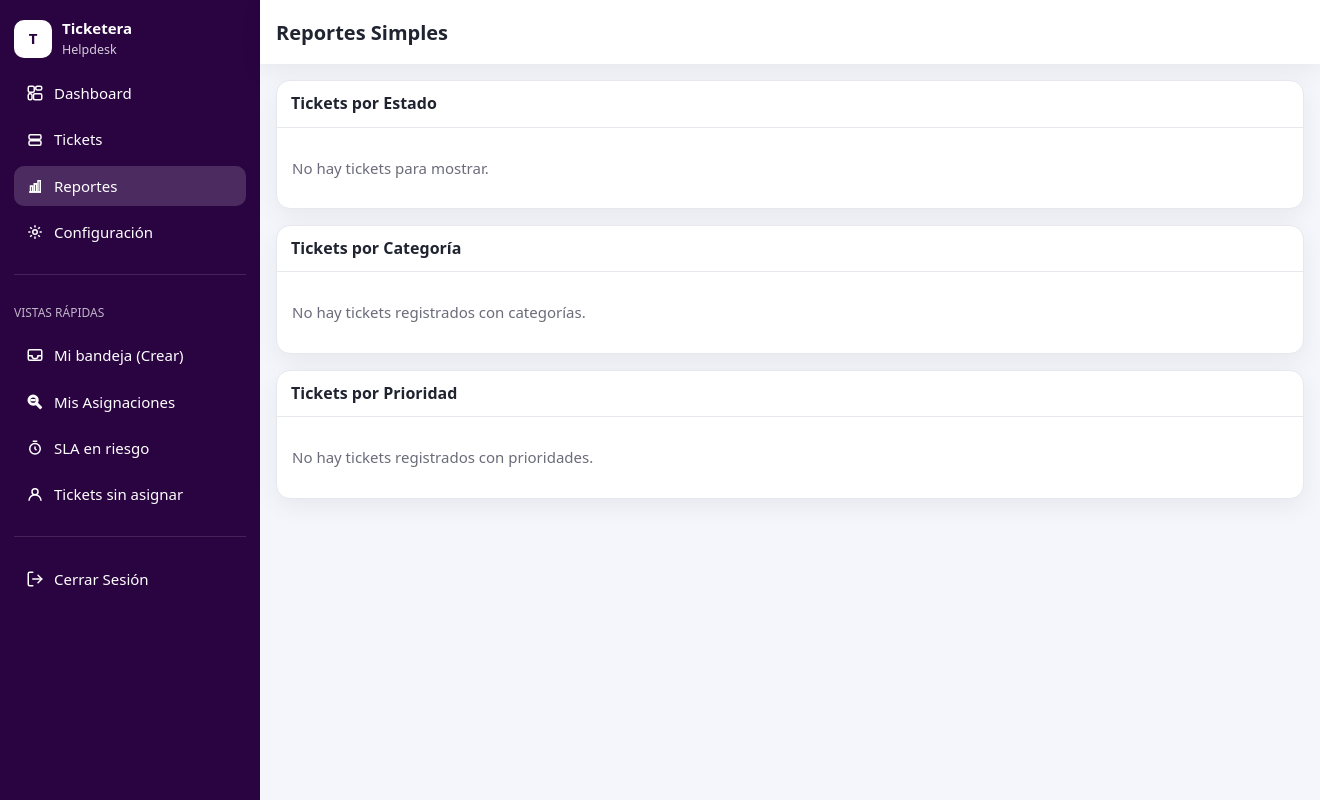
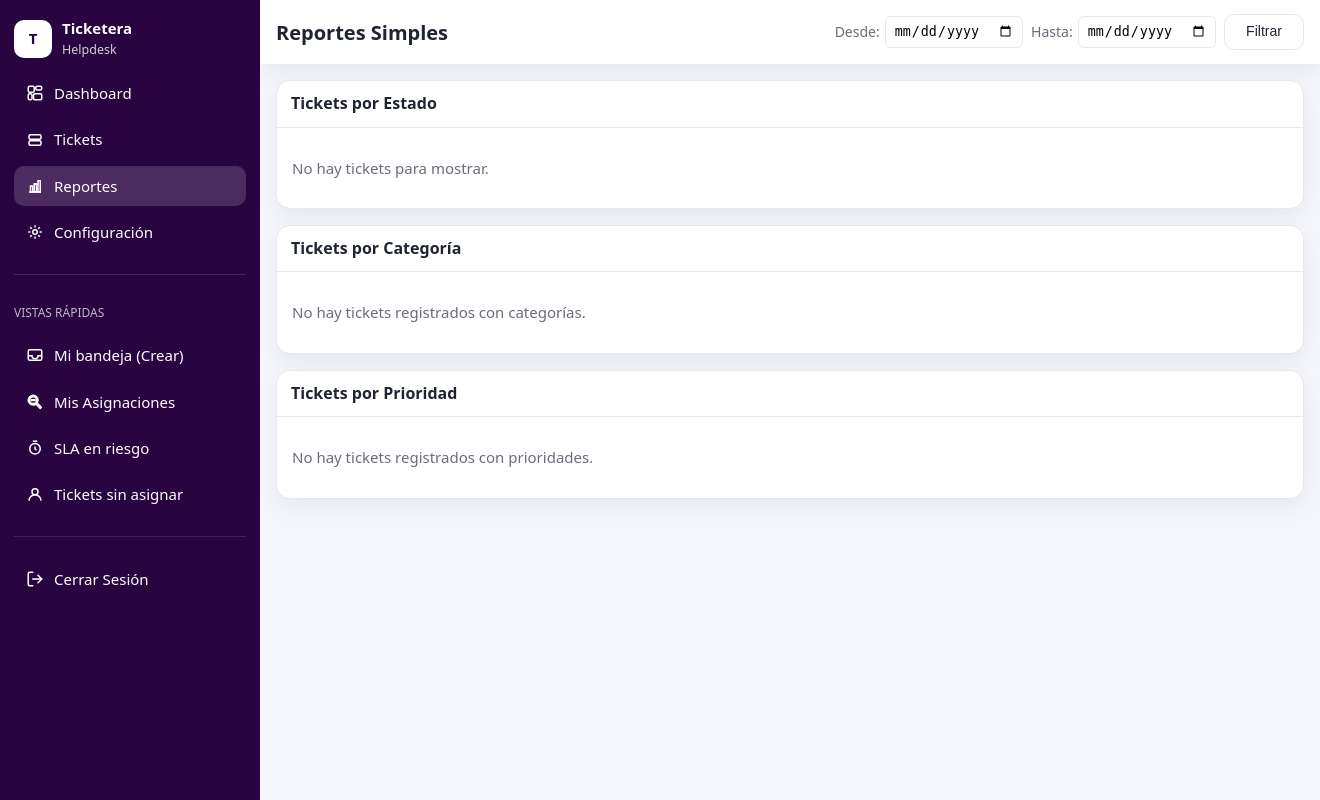
Before and after one commit to LDemons/Ticketera_Prime, a Django app: page /reportes/ in a window 1320 px wide; the page is wider, and only the part inside the window is pictured. Run offline with Django 5.2, Linux system fonts and the light colour scheme; the visitor is signed in with stand-in values (Sample User, id 1); data that the repository does not hold is empty; some libraries are stand-ins or nearby versions.

Commit message:
Filtro por fecha para la pagina de reportes

```diff
--- a/templates/reportes.html
+++ b/templates/reportes.html
@@ -5,6 +5,30 @@
 {% block content %}
     <header class="header">
       <h1 class="page-title">Reportes Simples</h1>
+
+            <form method="GET" action="{% url 'reportes' %}" class="filters">
+                <div style="display: flex; align-items: center; gap: 5px;">
+                    <label for="fecha_desde" style="font-size: 14px; color: var(--muted);">Desde:</label>
+                    <input type="date" id="fecha_desde" name="fecha_desde"
+                        value="{{ fecha_desde_str|default:'' }}"
+                        style="padding: 6px 8px; border: 1px solid var(--line); border-radius: 6px;">
+                </div>
+                <div style="display: flex; align-items: center; gap: 5px;">
+                    <label for="fecha_hasta" style="font-size: 14px; color: var(--muted);">Hasta:</label>
+                    <input type="date" id="fecha_hasta" name="fecha_hasta"
+                        value="{{ fecha_hasta_str|default:'' }}"
+                        style="padding: 6px 8px; border: 1px solid var(--line); border-radius: 6px;">
+                </div>
+                <button type="submit" class="btn-link" style="padding: 7px 15px;">Filtrar</button>
+
+                {# Solo muestra el botón si hay algún filtro aplicado #}
+                {% if fecha_desde_str or fecha_hasta_str %}
+                <a href="{% url 'reportes' %}" class="btn-link"
+                style="padding: 7px 15px; border-color: var(--indigo-800); color: var(--indigo-800);">
+                Limpiar Filtros
+                </a>
+                {% endif %}
+            </form>
       </header>
 
      <main style="padding: 16px;">
--- a/tickets/views.py
+++ b/tickets/views.py
@@ -4,7 +4,7 @@ from django.shortcuts import render, redirect, get_object_or_404, reverse
 from django.contrib.auth.decorators import login_required
 from .forms import TicketForm, AsignacionTicketForm, GestionTicketForm, ComentarioForm
 from django.utils import timezone
-from datetime import timedelta
+from datetime import timedelta, date, datetime
 from django.db.models import F, ExpressionWrapper, fields, Avg, Min, Func, Value, Count
 from django.views.decorators.http import require_POST
 
@@ -553,8 +553,47 @@ def reportes_view(request):
              return redirect('index')
     # --- FIN DEL BLOQUE ---
 
+    # --- 👇 PROCESAMIENTO DE FECHAS 👇 ---
+    fecha_desde_str = request.GET.get('fecha_desde', '')
+    fecha_hasta_str = request.GET.get('fecha_hasta', '')
+
+    fecha_desde = None
+    fecha_hasta = None
+
+    # Convertir strings a objetos date (si son válidos)
+    try:
+        if fecha_desde_str:
+            fecha_desde = datetime.strptime(fecha_desde_str, '%Y-%m-%d').date()
+    except ValueError:
+        fecha_desde = None # Ignora fecha inválida
+
+    try:
+        if fecha_hasta_str:
+            # Sumamos un día y usamos '<' para incluir el día 'hasta' completo
+            fecha_hasta = datetime.strptime(fecha_hasta_str, '%Y-%m-%d').date()
+    except ValueError:
+        fecha_hasta = None # Ignora fecha inválida
+
+    # --- FIN PROCESAMIENTO DE FECHAS ---
+
+    # --- Query base con filtro de fecha aplicado ---
+    base_query = Ticket.objects.all() # Empezamos con todos los tickets
+
+    # Aplicar filtros de fecha si existen
+    if fecha_desde and fecha_hasta:
+        # Si tenemos ambas, filtramos por rango (__range)
+        base_query = base_query.filter(fecha_creacion__range=(fecha_desde, fecha_hasta))
+    elif fecha_desde:
+        # Si solo hay 'desde', filtramos desde esa fecha en adelante (__gte)
+        base_query = base_query.filter(fecha_creacion__gte=fecha_desde)
+    elif fecha_hasta:
+        # Si solo hay 'hasta', filtramos hasta esa fecha inclusive (__lte)
+         base_query = base_query.filter(fecha_creacion__lte=fecha_hasta)
+
+    # --- FIN Query base ---
+
     # 1. Reporte: Conteo de Tickets por Estado
-    conteo_por_estado = Ticket.objects.values('estado').annotate(
+    conteo_por_estado = base_query.values('estado').annotate(
         total=Count('ticket_id')
     ).order_by('estado')
 
@@ -568,7 +607,7 @@ def reportes_view(request):
         })
 
     # 2. Reporte: Conteo de Tickets por Categoría
-    conteo_por_categoria = Ticket.objects.values('categoria__nombre').annotate(
+    conteo_por_categoria = base_query.values('categoria__nombre').annotate(
         total=Count('ticket_id')
     ).order_by('categoria__nombre')
 
@@ -578,7 +617,7 @@ def reportes_view(request):
         for item in conteo_por_categoria
     ]
 
-    conteo_por_prioridad = Ticket.objects.values('prioridad__Tipo_Nivel').annotate(
+    conteo_por_prioridad = base_query.values('prioridad__Tipo_Nivel').annotate(
         total=Count('ticket_id')
     ).order_by('prioridad__Tipo_Nivel') # Ordena por ALTO, BAJO, MEDIO
 
@@ -596,5 +635,7 @@ def reportes_view(request):
         'reporte_estados': reporte_estados,
         'reporte_categorias': reporte_categorias,
         'reporte_prioridades': reporte_prioridades,
+        'fecha_desde_str': fecha_desde_str,
+        'fecha_hasta_str': fecha_hasta_str,
     }
     return render(request, 'reportes.html', context)
```
